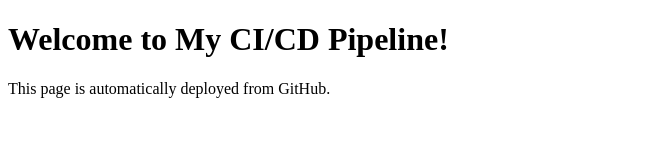
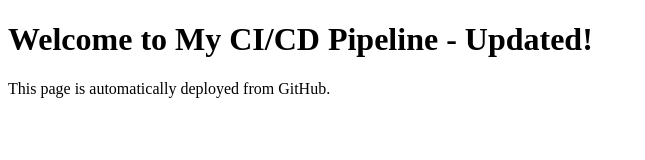
Before and after one commit to Sadanki/my-html-project_Vignesh, a plain HTML site: page index.html in a window 1280 px wide. Shown: the whole page, without its empty margins (0-645 px from the left). Drawn offline with Linux system fonts and the light colour scheme.

Commit message:
Update index.html

```diff
--- a/index.html
+++ b/index.html
@@ -4,7 +4,7 @@
     <title>My CI/CD Project</title>
 </head>
 <body>
-    <h1>Welcome to My CI/CD Pipeline!</h1>
+    <h1>Welcome to My CI/CD Pipeline - Updated!</h1>
     <p>This page is automatically deployed from GitHub.</p>
 </body>
 </html>
```
